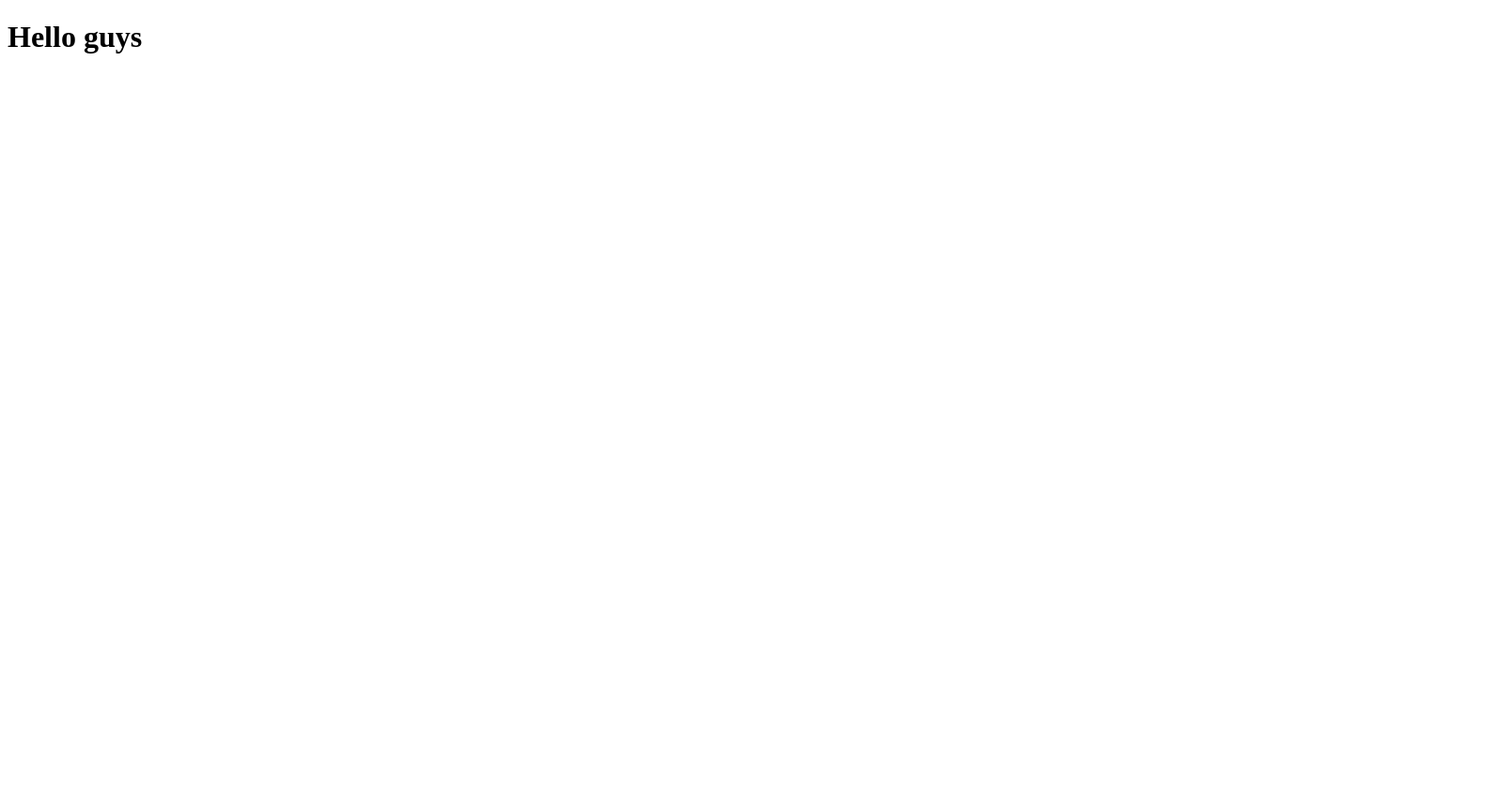
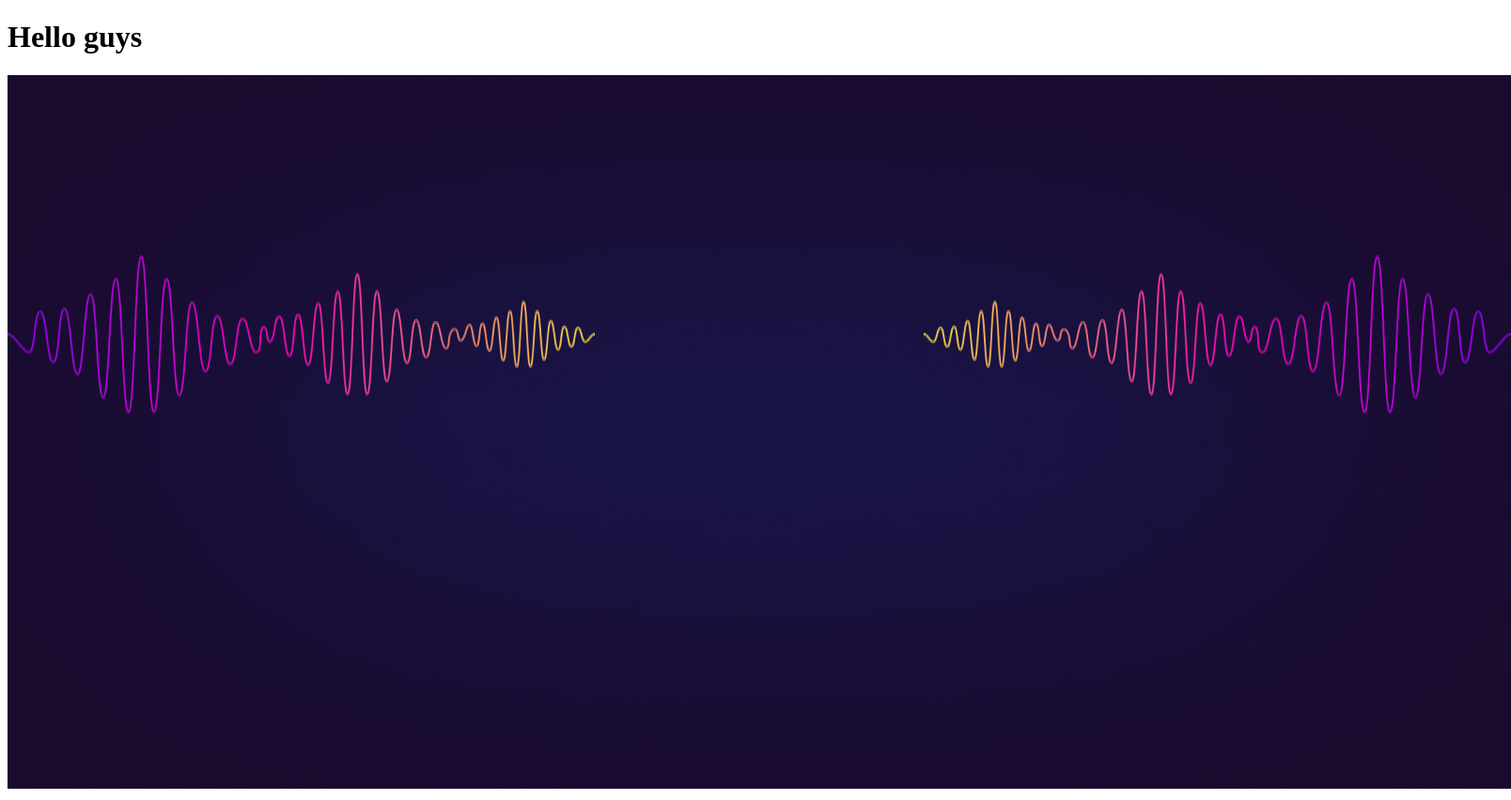
Before and after one commit to rakibulislam08/A02-TechWave, a plain HTML site: page index.html in a window 1280 px wide. Shown: the whole page at 94% size, 1608 px wide, since content can reach past the window. Before the commit the page ends 800 px from the top, so only its background shows below. Drawn offline with Linux system fonts and the light colour scheme.

Commit message:
try commit 2

```diff
--- a/index.html
+++ b/index.html
@@ -12,6 +12,7 @@
     <header>
 
         <h1>Hello guys</h1>
+        <img src="./assets/hero-bg.png" alt="">
     </header>
 
     <main></main>
```
